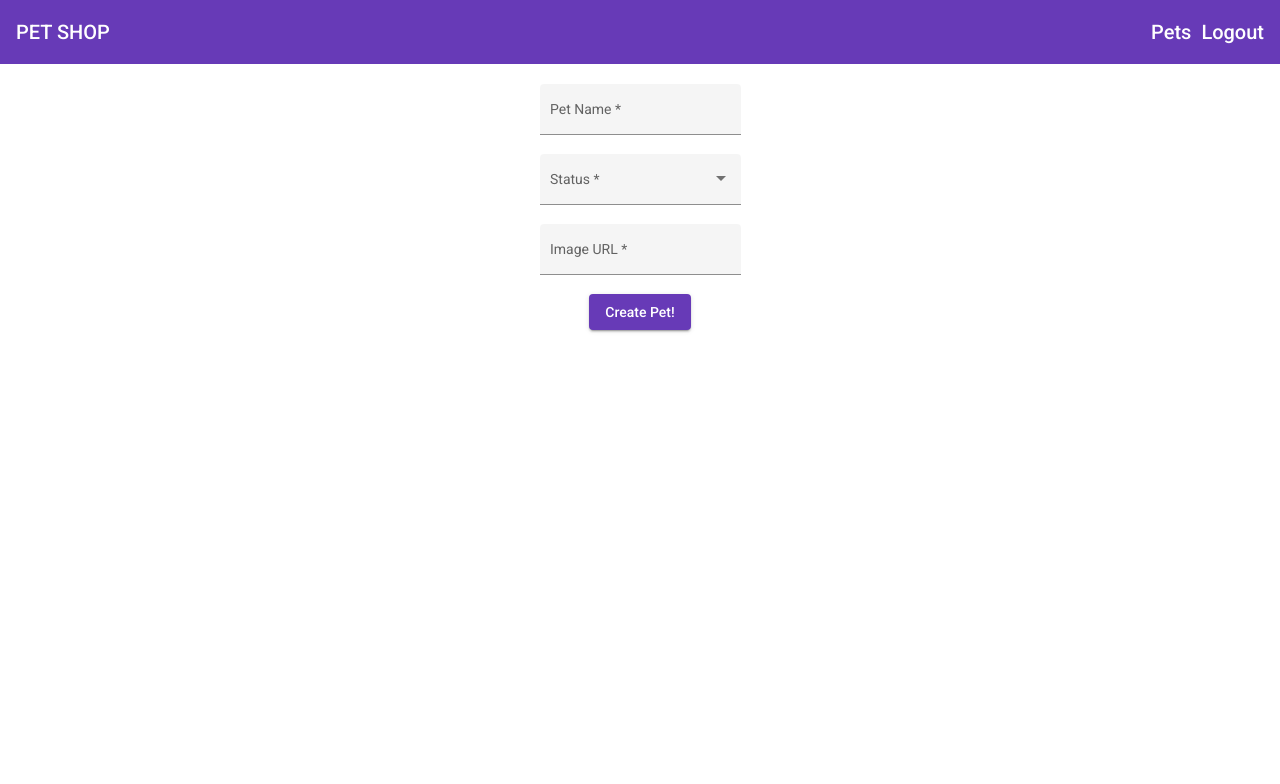
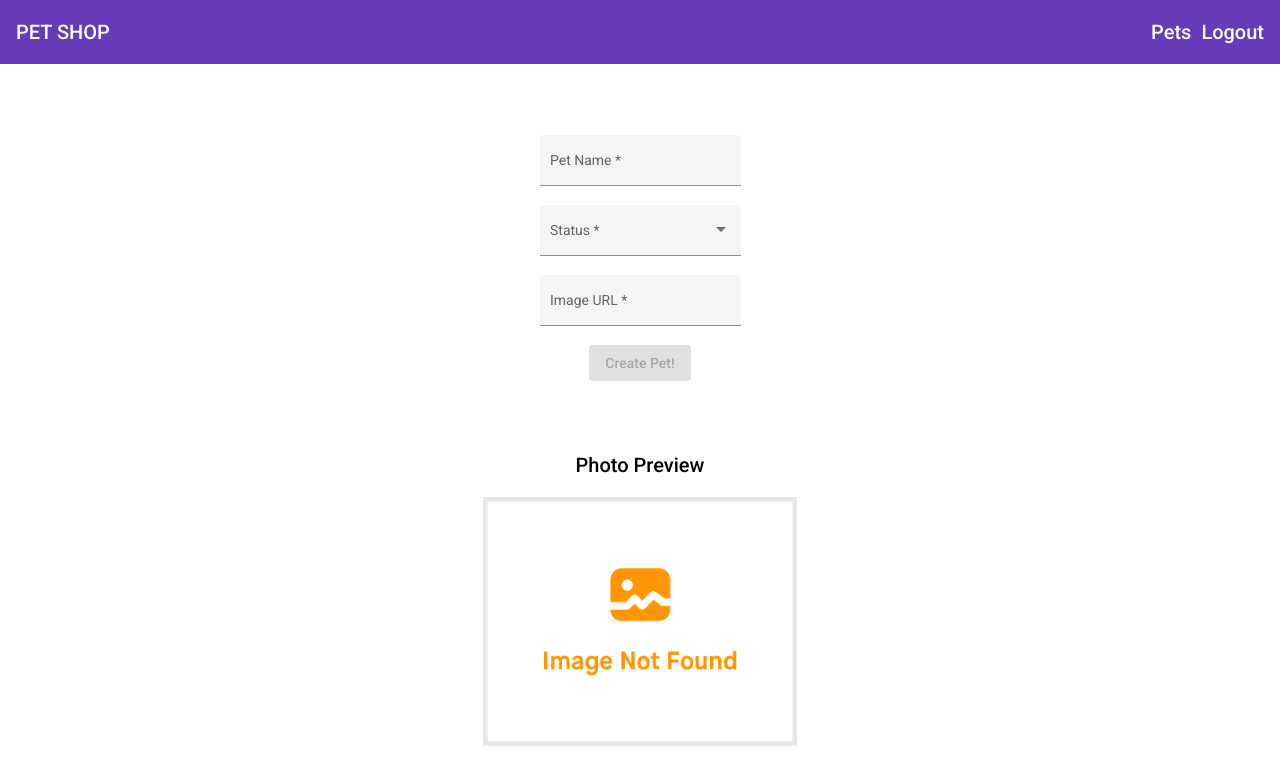
Before and after one commit to Maxx-N/shopet, an Angular app: page /pet/new in a window 1280 px wide. Shown: the top 784 px of the page. Built offline with nearby package versions, Linux system fonts and the light colour scheme.

Commit message:
adding a photo preview in the add-pet component

```diff
--- a/src/app/pet/add-pet/add-pet.component.html
+++ b/src/app/pet/add-pet/add-pet.component.html
@@ -1,5 +1,11 @@
-<div class="add-pet">
-  <form fxLayout="column" fxLayoutAlign="center center" [formGroup]="form" (ngSubmit)="onAddPet()">
+<div class="add-pet" fxLayout="column" fxLayoutAlign="space-around center">
+  <form
+    fxFlex="45%"
+    fxLayout="column"
+    fxLayoutAlign="center center"
+    [formGroup]="form"
+    (ngSubmit)="onAddPet()"
+  >
     <mat-form-field appearance="fill">
       <mat-label>Pet Name</mat-label>
       <input matInput formControlName="name" />
@@ -16,9 +22,25 @@
 
     <mat-form-field appearance="fill">
       <mat-label>Image URL</mat-label>
-      <input matInput formControlName="imageUrl"/>
+      <input matInput formControlName="imageUrl" />
     </mat-form-field>
 
-    <button type="submit" mat-raised-button color="primary">Create Pet!</button>
+    <button
+      type="submit"
+      mat-raised-button
+      color="primary"
+      [disabled]="!form.valid"
+    >
+      Create Pet!
+    </button>
   </form>
+  <div class="image-preview" fxFlex="45%" fxLayout="column" fxLayoutAlign="flex-start center">
+    <h2>Photo Preview</h2>
+    <img
+      mat-card-image
+      [src]="form.value.imageUrl"
+      alt="Photo preview"
+      onerror="this.src='assets/image-not-found.png'"
+    />
+  </div>
 </div>
--- a/src/app/pet/add-pet/add-pet.component.scss
+++ b/src/app/pet/add-pet/add-pet.component.scss
@@ -1,3 +1,14 @@
 .add-pet {
   height: 100%;
+
+  .image-preview {
+    h1 {
+      text-align: center;
+      height: 10%;
+    }
+    img {
+      max-height: 90%;
+      max-width: 90%;
+    }
+  }
 }
--- a/src/app/pet/add-pet/add-pet.component.ts
+++ b/src/app/pet/add-pet/add-pet.component.ts
@@ -28,6 +28,8 @@ export class AddPetComponent implements OnInit {
   }
 
   onAddPet(): void {
-    console.log(this.form.value);
+    if (this.form.valid) {
+      console.log(this.form.value);
+    }
   }
 }
```
